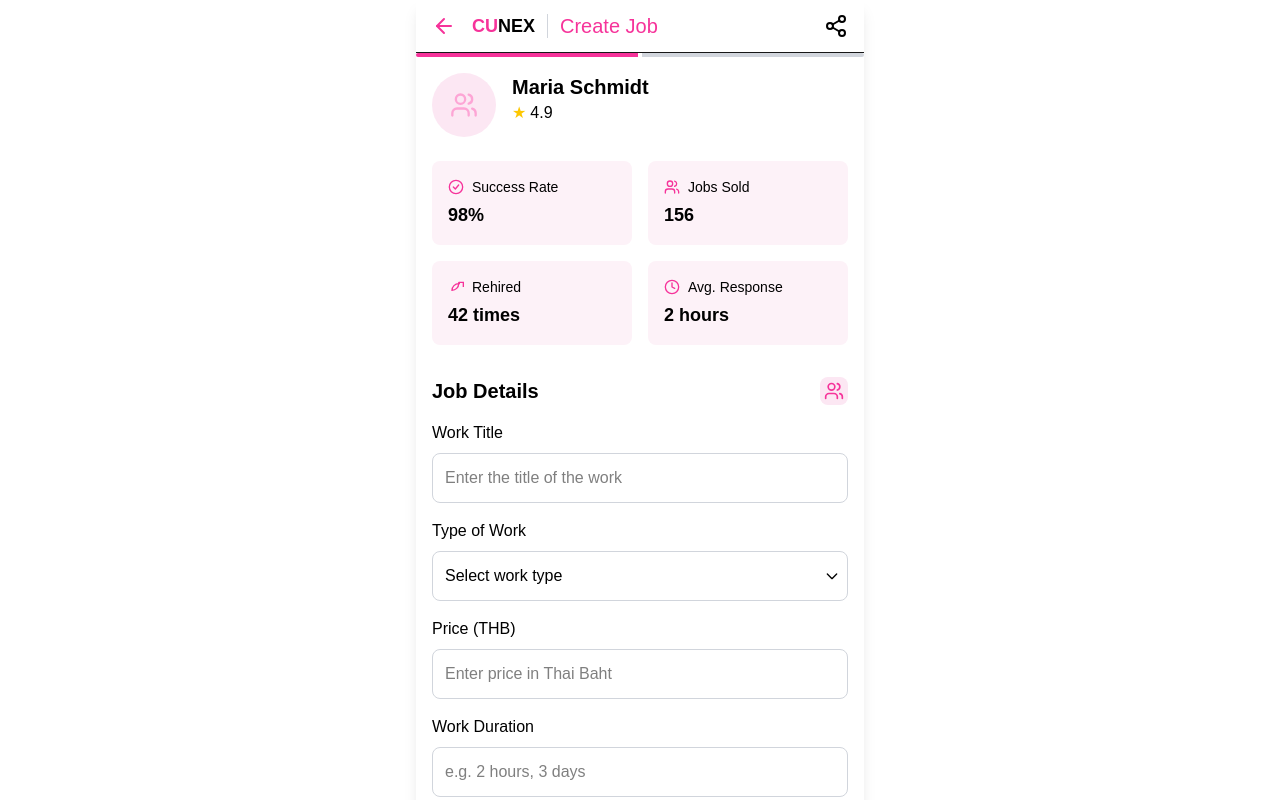
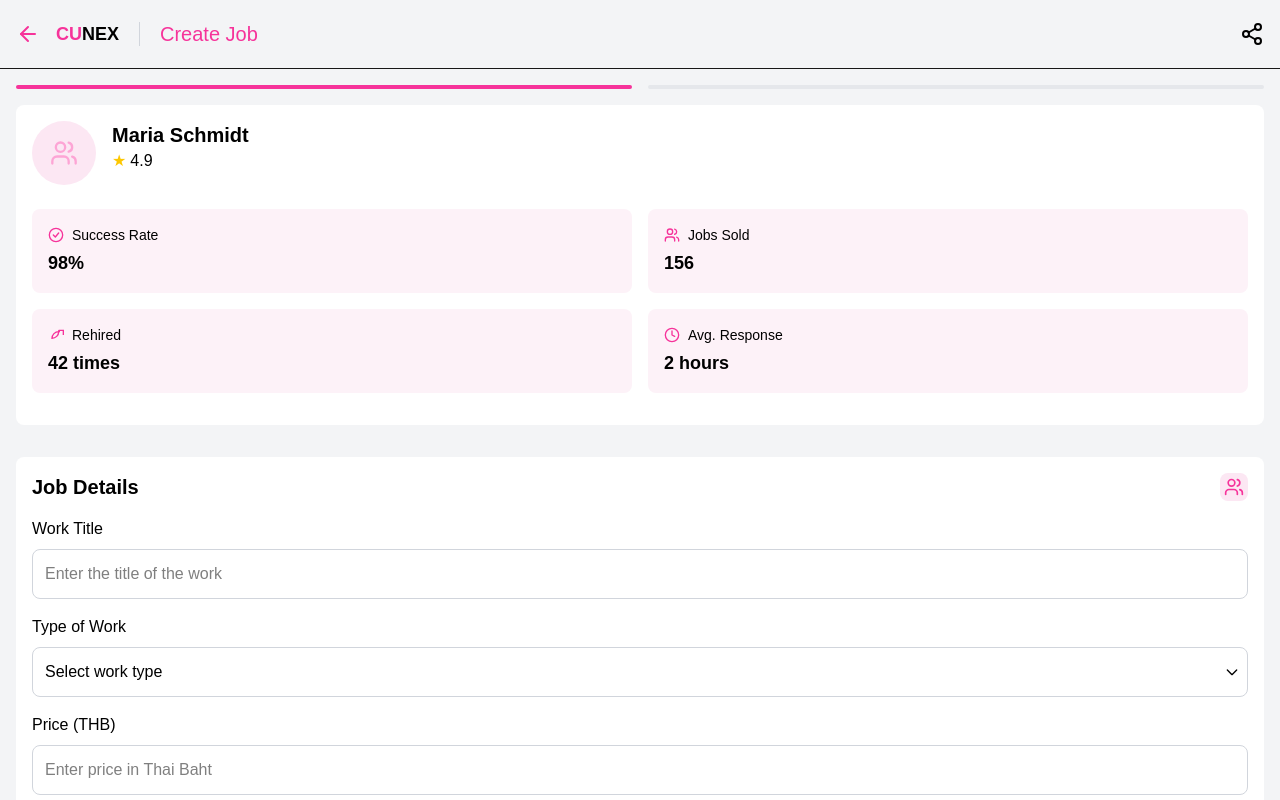
Before and after one commit to bookydooky/cunex_hackathon, a Next.js app in the folder my-cunex-app/: page /create-job in a window 1280 px wide. Shown: the top 800 px of the page. Built offline with nearby package versions, Linux system fonts and the light colour scheme.

Commit message:
adjust create-job page

```diff
--- a/my-cunex-app/src/app/create-job/page.tsx
+++ b/my-cunex-app/src/app/create-job/page.tsx
@@ -3,11 +3,11 @@ import { ArrowLeft, Share2, Users, Clock } from 'lucide-react';
 
 const CreateJobPreview = () => {
   return (
-    <div className="flex flex-col h-full bg-white max-w-md mx-auto shadow-lg">
+    <div className="flex flex-col min-h-screen bg-gray-100">
 
 
       {/* App Header */}
-      <div className="px-4 py-3 flex items-center justify-between border-b">
+      <div className="px-4 py-5 flex items-center justify-between border-b">
         <div className="flex items-center">
           <ArrowLeft className="mr-4 text-pink-500" />
           <div className="flex items-center">
@@ -15,7 +15,7 @@ const CreateJobPreview = () => {
               <span className="text-pink-500">CU</span>
               <span className="text-black">NEX</span>
             </div>
-            <div className="h-6 border-l border-gray-300 mx-3"></div>
+            <div className="h-6 border-l border-gray-300 mx-5"></div>
             <div className="text-pink-500 text-xl font-medium">Create Job</div>
           </div>
         </div>
@@ -23,13 +23,14 @@ const CreateJobPreview = () => {
       </div>
 
       {/* Progress Bar */}
-      <div className="flex w-full h-1 space-x-1">
-        <div className="bg-pink-500 w-1/2 rounded-l-full"></div>
-        <div className="bg-gray-300 w-1/2 rounded-r-full"></div>
+      <div className="flex px-4 mt-4">
+        <div className="h-1 bg-pink-500 flex-1 rounded-full mr-2"></div>
+        <div className="h-1 bg-gray-200 flex-1 rounded-full ml-2"></div>
       </div>
 
       <div className="flex-1 overflow-auto p-4">
         {/* User Profile Section */}
+        <div className='bg-white p-4 rounded-lg mb-8'>
           <div className="flex items-start mb-6">
             <div className="w-16 h-16 bg-pink-100 rounded-full flex items-center justify-center">
               <Users size={28} className="text-pink-300" />
@@ -44,7 +45,7 @@ const CreateJobPreview = () => {
           </div>
 
           {/* Stats Grid */}
-        <div className="grid grid-cols-2 gap-4 mb-8">
+          <div className="grid grid-cols-2 gap-4 mb-4">
             <div className="bg-pink-50 p-4 rounded-lg">
               <div className="flex items-center text-pink-500 mb-1">
                 <div className="w-4 h-4 mr-2">
@@ -84,9 +85,10 @@ const CreateJobPreview = () => {
               <div className="font-bold text-lg text-black">2 hours</div>
             </div>
           </div>
+        </div>
 
         {/* Job Details Form */}
-        <div>
+        <div className='bg-white p-4 rounded-lg mb-8'>
           <div className="flex justify-between items-center mb-4">
             <h2 className="text-xl font-bold text-black">Job Details</h2>
             <div className="bg-pink-100 p-1 rounded-lg">
@@ -108,8 +110,9 @@ const CreateJobPreview = () => {
             <div className="relative">
               <select
                 className="w-full p-3 border border-gray-300 rounded-lg appearance-none text-black"
+                defaultValue=""
               >
-                <option value="" disabled selected>Select work type</option>
+                <option value="" disabled>Select work type</option>
                 <option value="design">UX/UI</option>
                 <option value="development">Coding</option>
                 <option value="writing">Graphics</option>
@@ -147,7 +150,7 @@ const CreateJobPreview = () => {
             />
           </div>
 
-          <div className="mb-6">
+          <div className='mb-4'>
             <label className="block text-black mb-2">Work Description</label>
             <textarea
               placeholder="Describe the job details"
--- a/my-cunex-app/src/app/portfolio/page.tsx
+++ b/my-cunex-app/src/app/portfolio/page.tsx
@@ -3,6 +3,7 @@ import React, { useState } from 'react';
 import Image from 'next/image';
 import Link from 'next/link';
 import { IoCloudUpload } from "react-icons/io5";
+import { ArrowLeft } from 'lucide-react';
 
 export default function Portfolio() {
   const [portfolioItems, setPortfolioItems] = useState(Array(6).fill(null));
@@ -18,15 +19,13 @@ export default function Portfolio() {
       {/* Navigation bar */}
       <div className="px-4 py-5 flex justify-between items-center bg-white">
         <div className="flex items-center">
-          <button className="text-pink-500 text-3xl mr-2">
-            &lt;
-          </button>
+          <ArrowLeft className="mr-4 text-pink-500" />
           <div className="flex items-center">
             <span className="text-pink-500 font-semibold text-xl">CU</span>
             <span className="text-gray-800 font-bold text-xl">NEX</span>
           </div>
-          <div className="h-6 w-[2px] bg-gray-600 mx-5"></div>
-          <div className="text-pink-500 font-semibold text-2xl">Portfolio</div>
+          <div className="h-6 border-l border-gray-300 mx-5"></div>
+          <div className="text-pink-500 font-medium text-xl">Portfolio</div>
         </div>
         <button className="text-black">
           <svg xmlns="http://www.w3.org/2000/svg" width="24" height="24" viewBox="0 0 24 24" fill="none" stroke="currentColor" strokeWidth="2" strokeLinecap="round" strokeLinejoin="round">
@@ -89,7 +88,7 @@ export default function Portfolio() {
         </div>
 
         {/* Add portfolio button */}
-        <button className="w-full bg-pink-500 text-white py-4 rounded-lg text-lg font-semibold mb-15">
+        <button className="w-full bg-pink-500 text-white py-4 rounded-lg text-lg font-semibold">
           Add Portfolio
         </button>
       </div>
```
Lines whose indentation alone changed are shown as unchanged.
